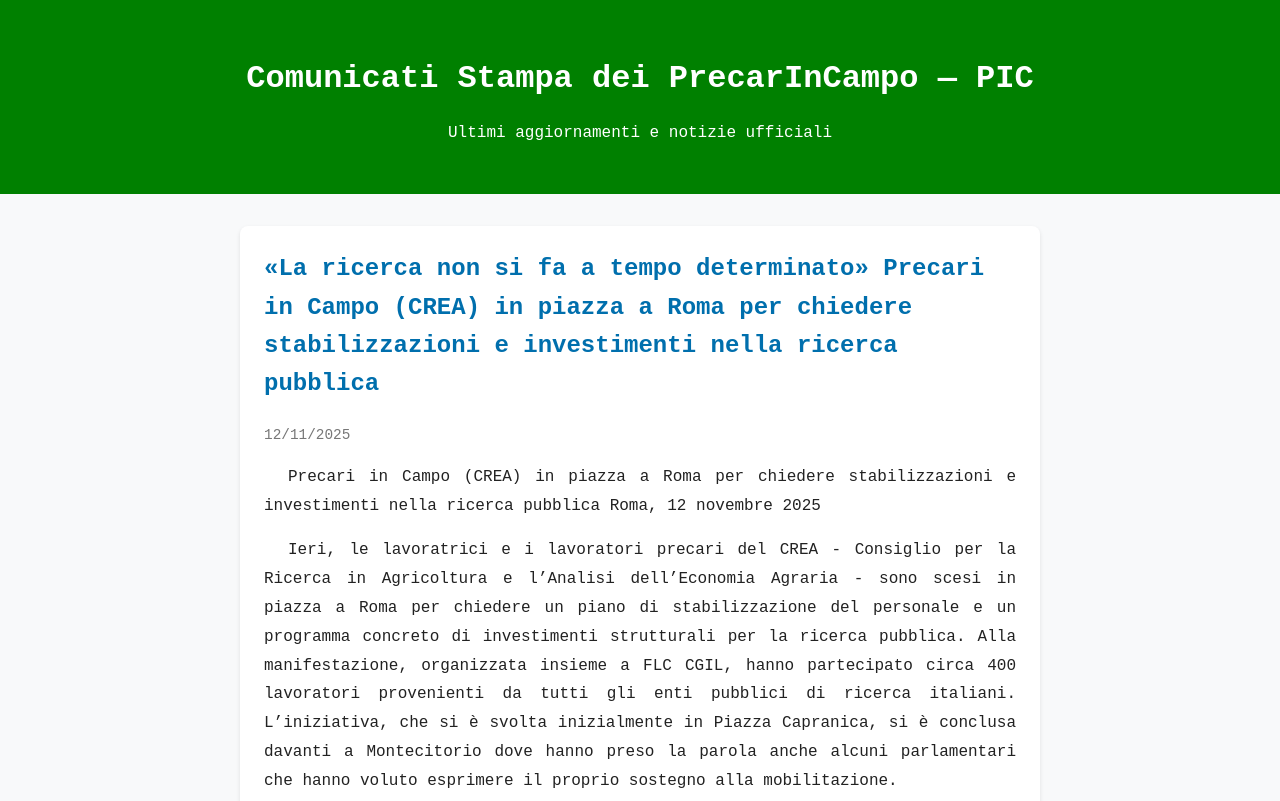
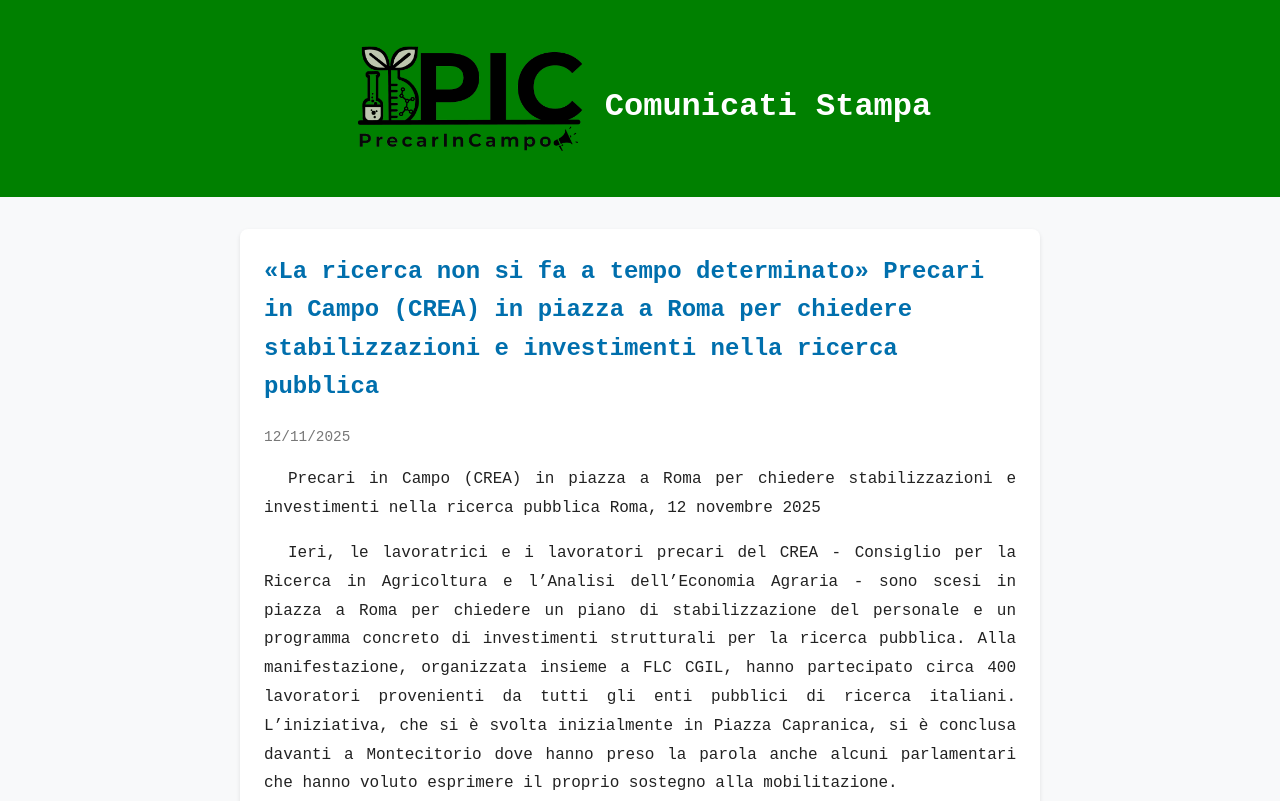
Before and after one commit to FrancescoVit/PrecarInCampo, a plain HTML site: page index.html in a window 1280 px wide. Shown: the top 801 px of the page. Drawn offline with Linux system fonts and the light colour scheme.

Commit message:
update style e logo

```diff
--- a/index.html
+++ b/index.html
@@ -8,8 +8,8 @@
 </head>
 <body>
   <header>
-    <h1>Comunicati Stampa dei PrecarInCampo — PIC</h1>
-    <p>Ultimi aggiornamenti e notizie ufficiali</p>
+    <img src="img/LogoFinale_b.png" alt="Logo Organizzazione" class="logo">
+    <h1>Comunicati Stampa</h1>
   </header>
 
   <main id="comunicati-container">
--- a/style.css
+++ b/style.css
@@ -11,8 +11,16 @@ body {
 header {
   background-color: #008000;
   color: white;
-  text-align: center;
-  padding: 2rem 1rem;
+  display: flex;
+  align-items: center;
+  justify-content: center;
+  gap: 1rem;
+  padding: 1.5rem;
+}
+
+header .logo {
+  width: 240px;
+  height: auto;
 }
 
 header h1 {
```
